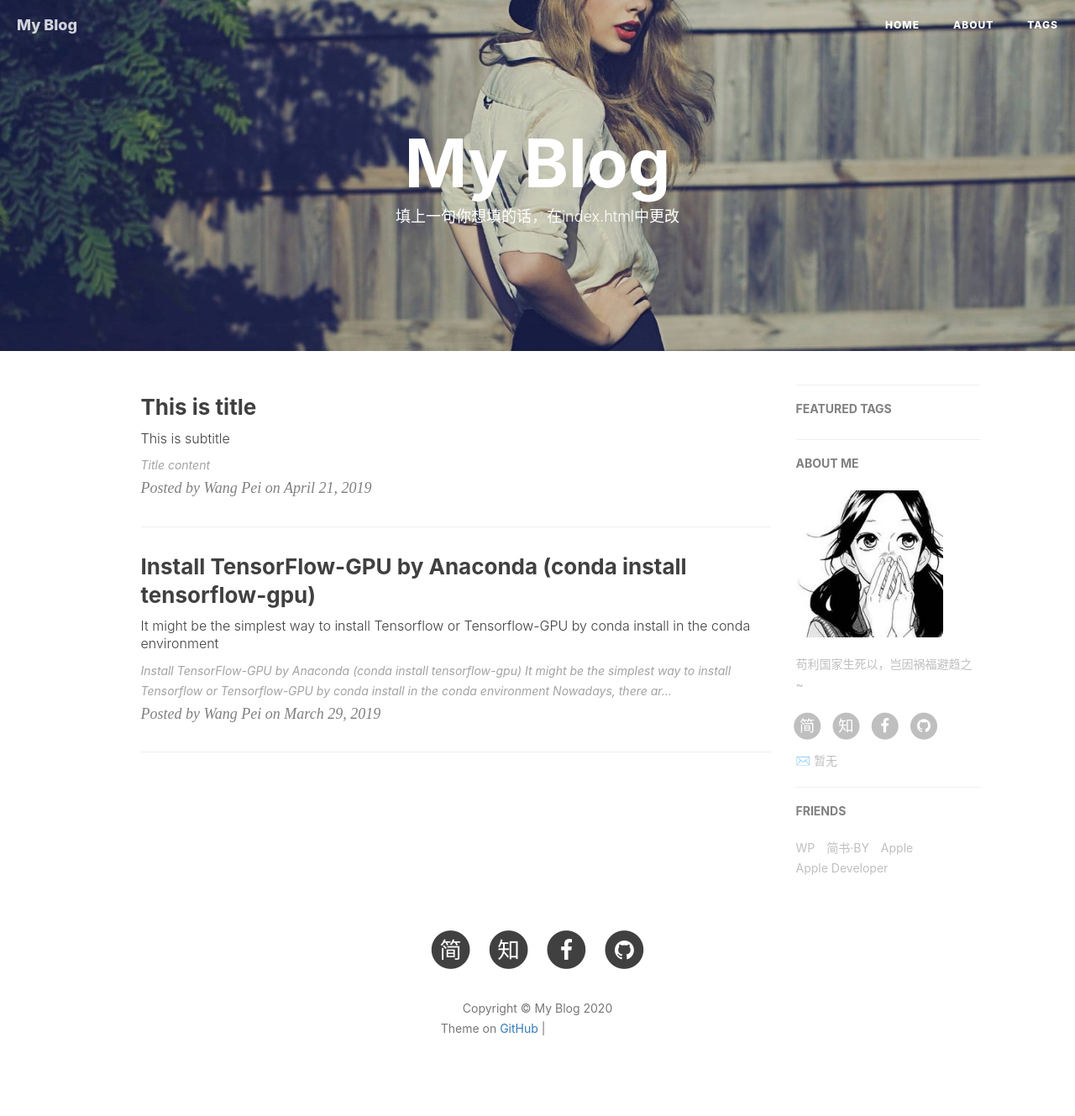
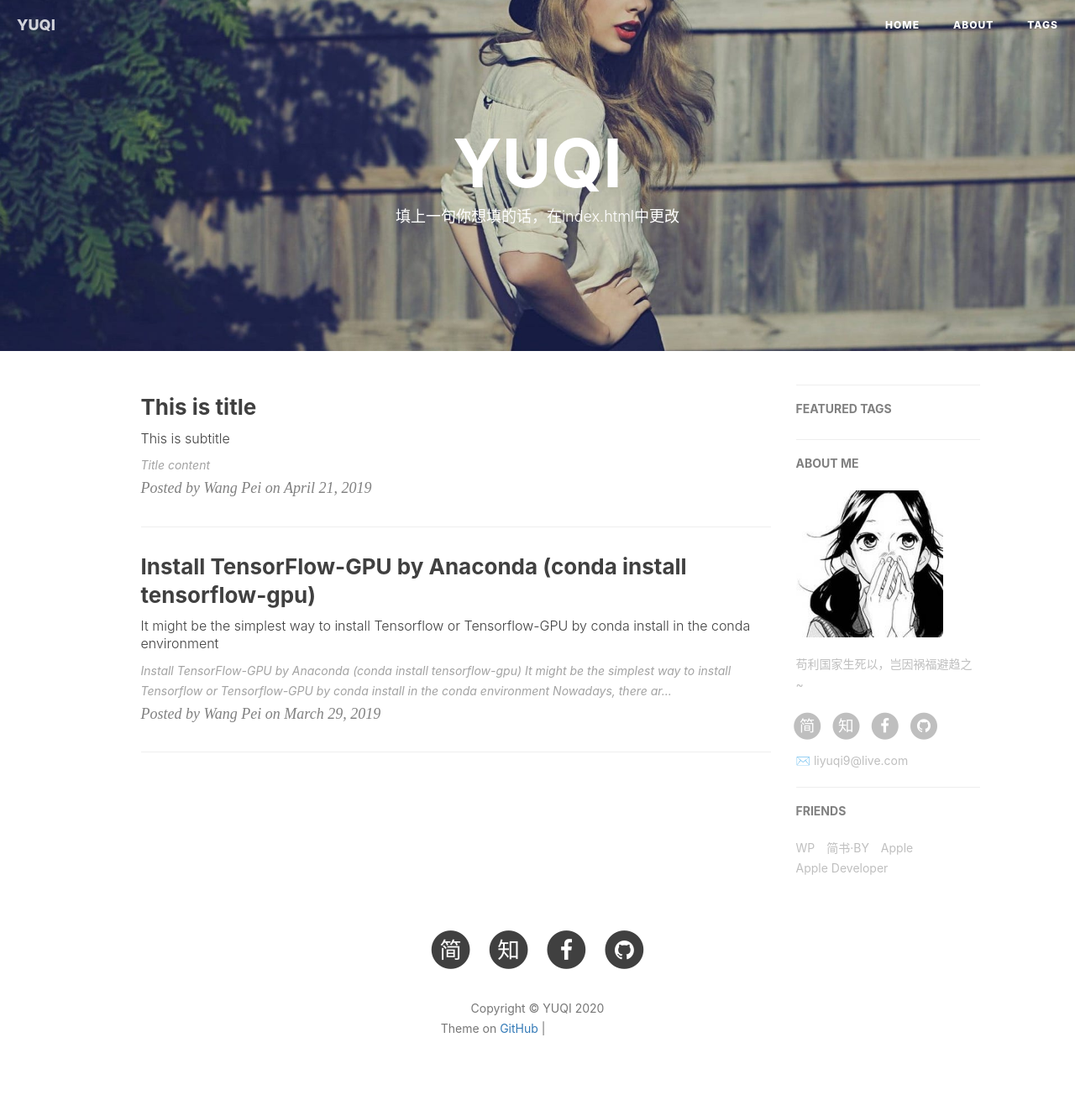
Before and after one commit to Yuqi9579/Yuqi9579.github.io, a Jekyll site: the page built from index.html, in a window 1280 px wide. Shown: the whole page at 84% size. Built offline with Jekyll 4.4.1, drawn with Linux system fonts in a browser that asks for light colours; nearby versions of some CDN libraries; the list of posts is cut into pages by our own code; comment, search, counter and statistics services are not loaded; grey boxes are pictures that could not be loaded.

Commit message:
Update _config.yml

```diff
--- a/_config.yml
+++ b/_config.yml
@@ -1,13 +1,13 @@
 # Site settings
-title: My Blog
+title: YUQI
 SEOTitle: 我的博客 | My Blog
 header-img: img/post-bg-desk.jpg
-email: 暂无
+email: liyuqi9@live.com
 description: "写一句你想写的话"
 keyword: "我的博客"
-url: "http://name.github.io"          # your host, for absolute URL
+url: "http://yuqi9579.github.io"          # your host, for absolute URL
 baseurl: ""      # for example, '/blog' if your blog hosted on 'host/blog'
-github_repo: "https://github.com/name/name.github.io.git" # you code repository
+github_repo: "https://github.com/yuqi9579/yuqi9579.github.io.git" # you code repository
 
 # Sidebar settings
 sidebar: true                           # whether or not using Sidebar.
```
